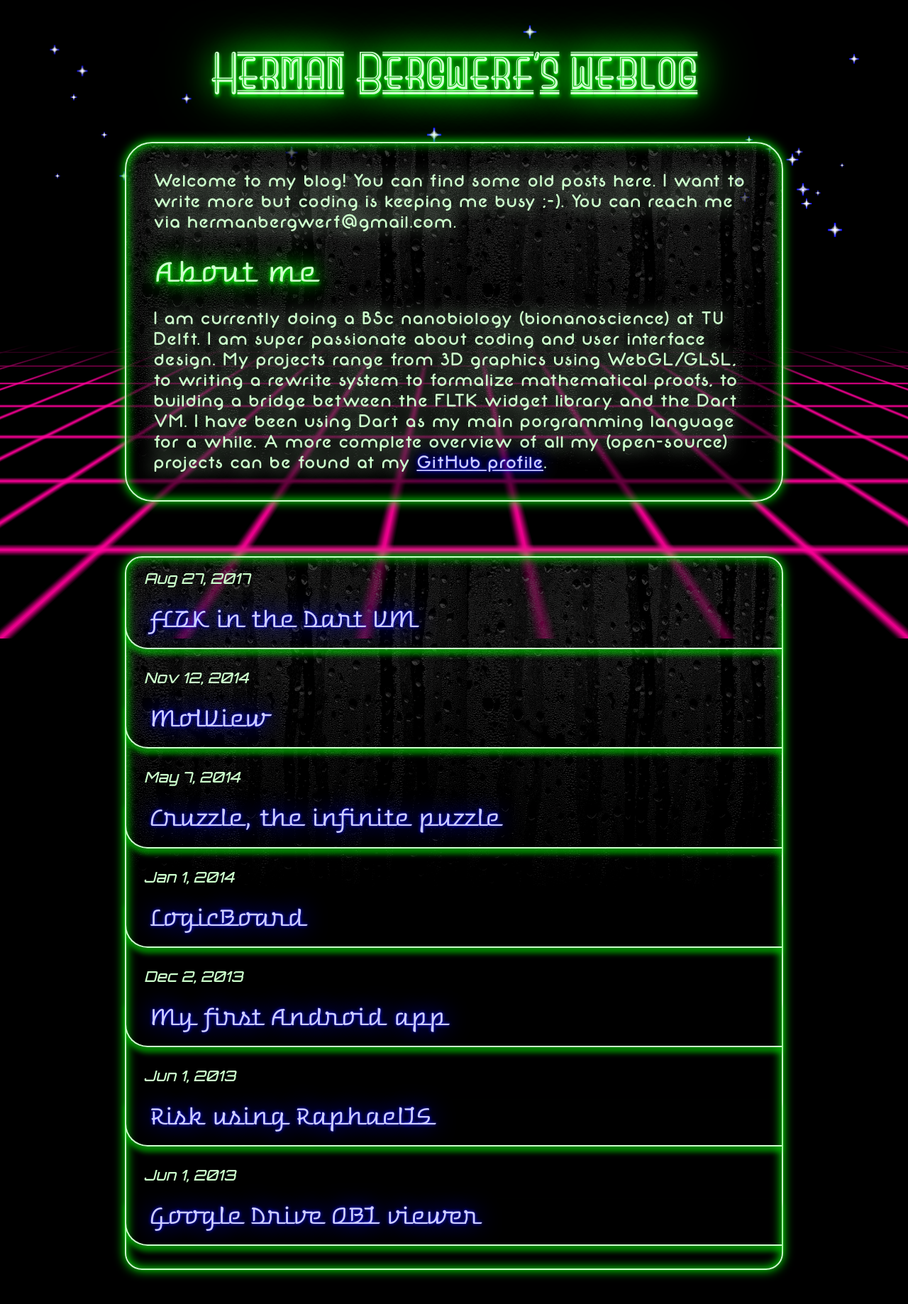
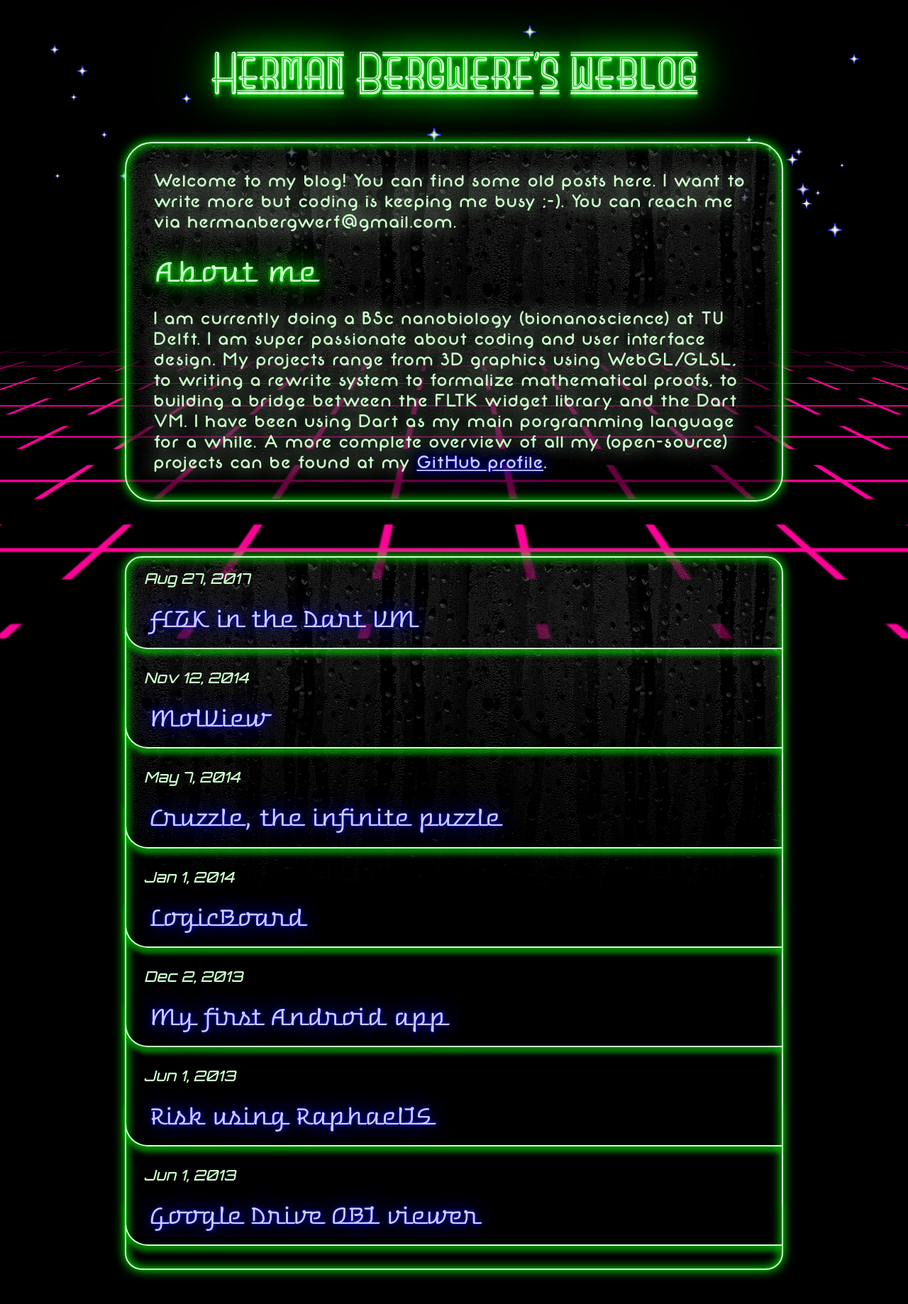
Before and after one commit to bergwerf/retro, a Jekyll site: the page built from index.md, in a window 1280 px wide. Shown: the whole page at 71% size. Built offline with Jekyll 4.4.1, drawn with Linux system fonts in a browser that asks for light colours.

Commit message:
Upgrade grid to SVG

```diff
--- a/_sass/background.scss
+++ b/_sass/background.scss
@@ -8,7 +8,7 @@
   right: 0;
   bottom: 0;
 
-  background: url(/assets/bg.png);
+  background: url(/assets/bg.svg);
   background-size: 5vw 8vw;
 
   transform-origin: bottom;
```
Also changed, not shown: assets/bg.svg (added).
